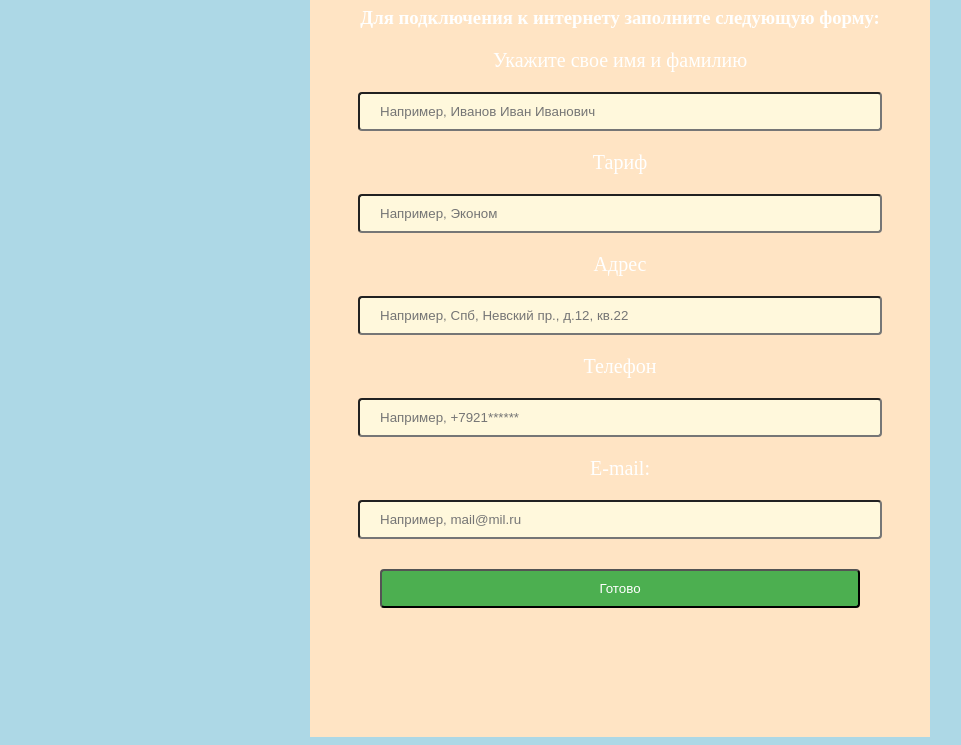
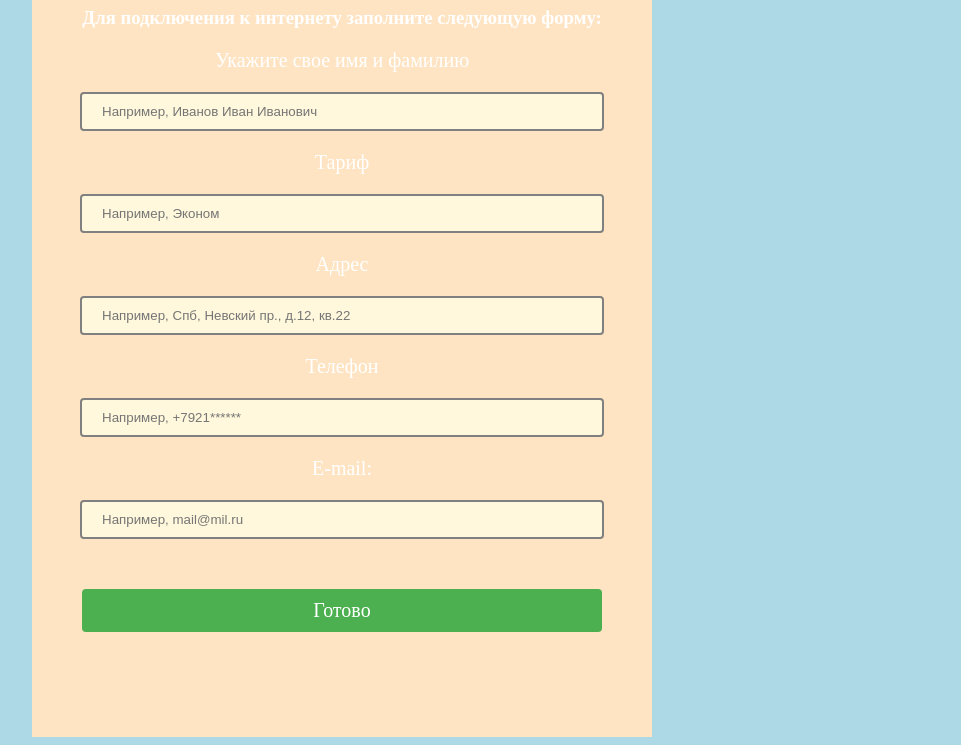
Before and after one commit to IvSandra/Homework, a plain HTML site: page index.html in a window 1280 px wide. Shown: the part 91-836 px from the top of the page, without its empty margins (298-1259 px from the left). Drawn offline with Linux system fonts and the light colour scheme.

Commit message:
no message

```diff
--- a/index.html
+++ b/index.html
@@ -9,7 +9,7 @@ body {
 }
 .center {
 	text-align: center;
-    margin-left: 600px;
+    margin: auto;
     width: 600px;
     height: 800px;
     padding: 10px;
@@ -20,6 +20,7 @@ body {
     width: 80%;
     padding: 10px 20px;
     background-color: #FFF8DC;
+    border: 2px solid grey;
     border-radius: 4px;
 }
 p {
@@ -30,9 +31,11 @@ p {
 h1, h3 {
     color: white;
 }
-input[type=submit] {
+a {
+    display: inline-block;
     width: 80%;
     margin: 30px;
+    text-decoration: none;
     background-color: #4CAF50;
     color: white;
     padding: 10px 20px;
@@ -46,7 +49,7 @@ input[type=submit] {
 
 <body>
 <div class="center">
-<form action="http://www.w3schools.com" target="_blank">
+<form action>
 <h1>Заявка на подключение к интернету</h1>
 <h3>Для подключения к интернету заполните следующую форму:</h3>
 <p>Укажите свое имя и фамилию</p>
@@ -59,7 +62,8 @@ input[type=submit] {
 <input type="text" name="phone" placeholder="Например, +7921******">
 <p>E-mail:</p>
 <input type="text" name="mail" placeholder="Например, mail@mil.ru">
-<input type="submit" value="Готово"></input>
+
+<p><a href="http://www.w3schools.com">Готово</a></p>
 </form>
 </body>
 </html>
```
